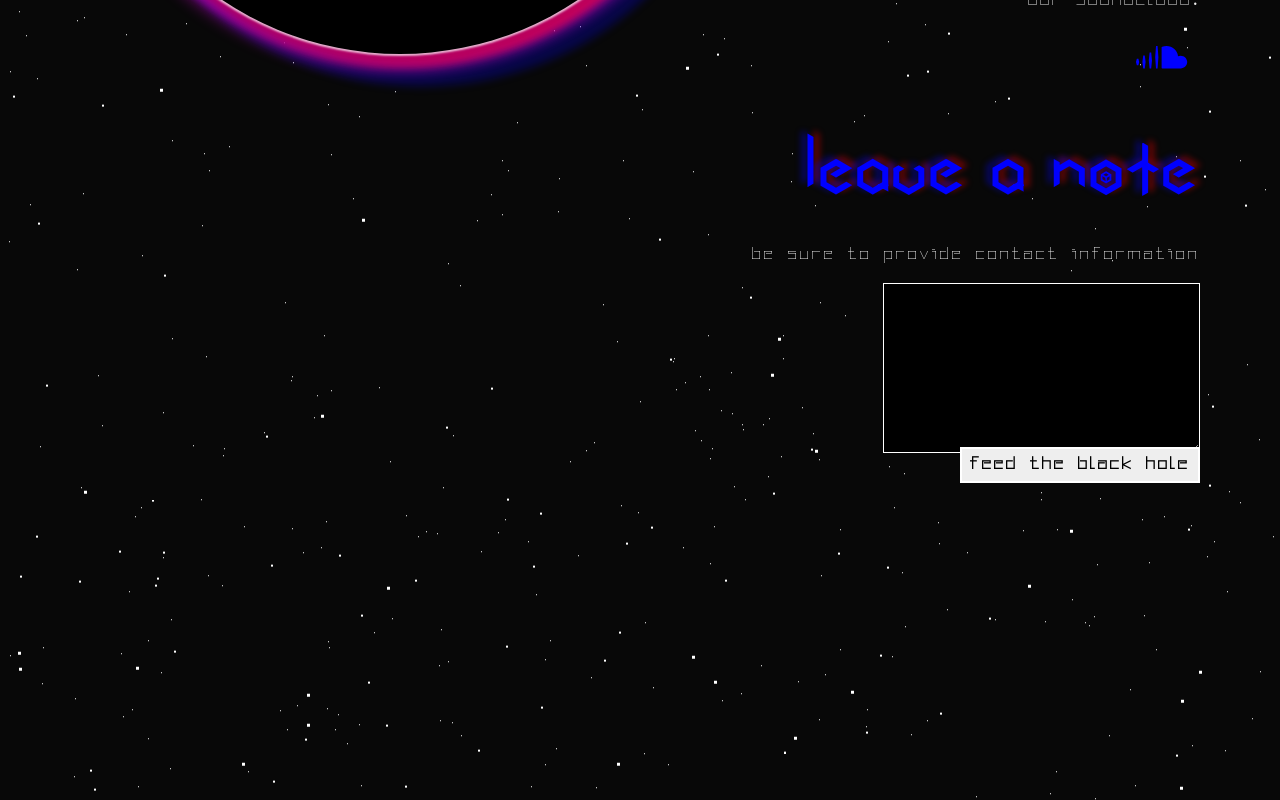
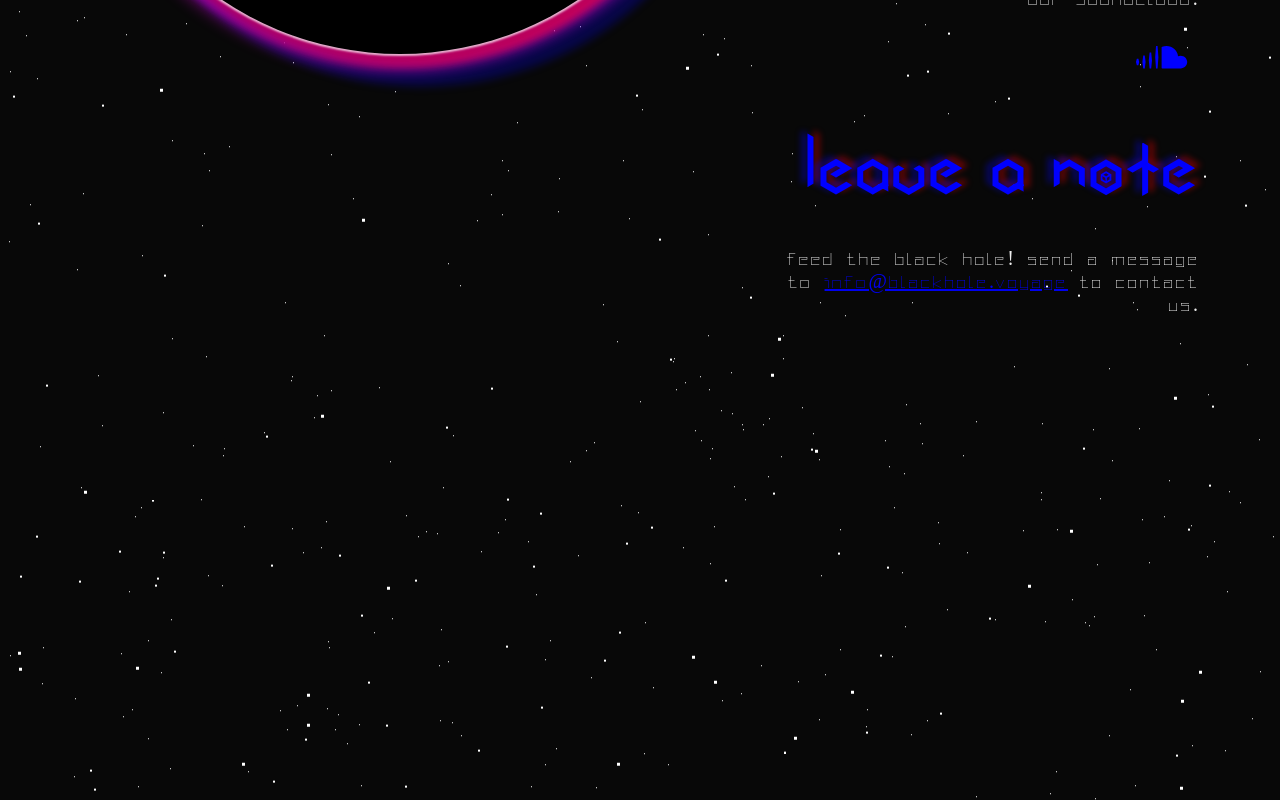
Before and after one commit to swimmer-zone/blackhole-react, a React (Create React App) app: page / in a window 1280 px wide. Shown: the part 666-1466 px from the top of the page. Built offline with nearby package versions, Linux system fonts and the light colour scheme.

Commit message:
Update App.js

```diff
--- a/src/Pages/App.js
+++ b/src/Pages/App.js
@@ -1,5 +1,5 @@
 import React from 'react';
-import { Hole, Form, Music, Stars } from '../Components';
+import { Hole, Music, Stars } from '../Components';
 import '../assets/app.scss';
 
 const App = () => {
@@ -22,9 +22,7 @@ const App = () => {
 				</a>
 
 				<h2>Leave a note</h2>
-				<p>Be sure to provide contact information</p>
-
-				<Form />
+				<p>Feed the black hole! Send a message to <a href="mailto:info@blackhole.voyage">info@blackhole.voyage</a> to contact us.</p>
 			</article>
 		</>
 	);
```
